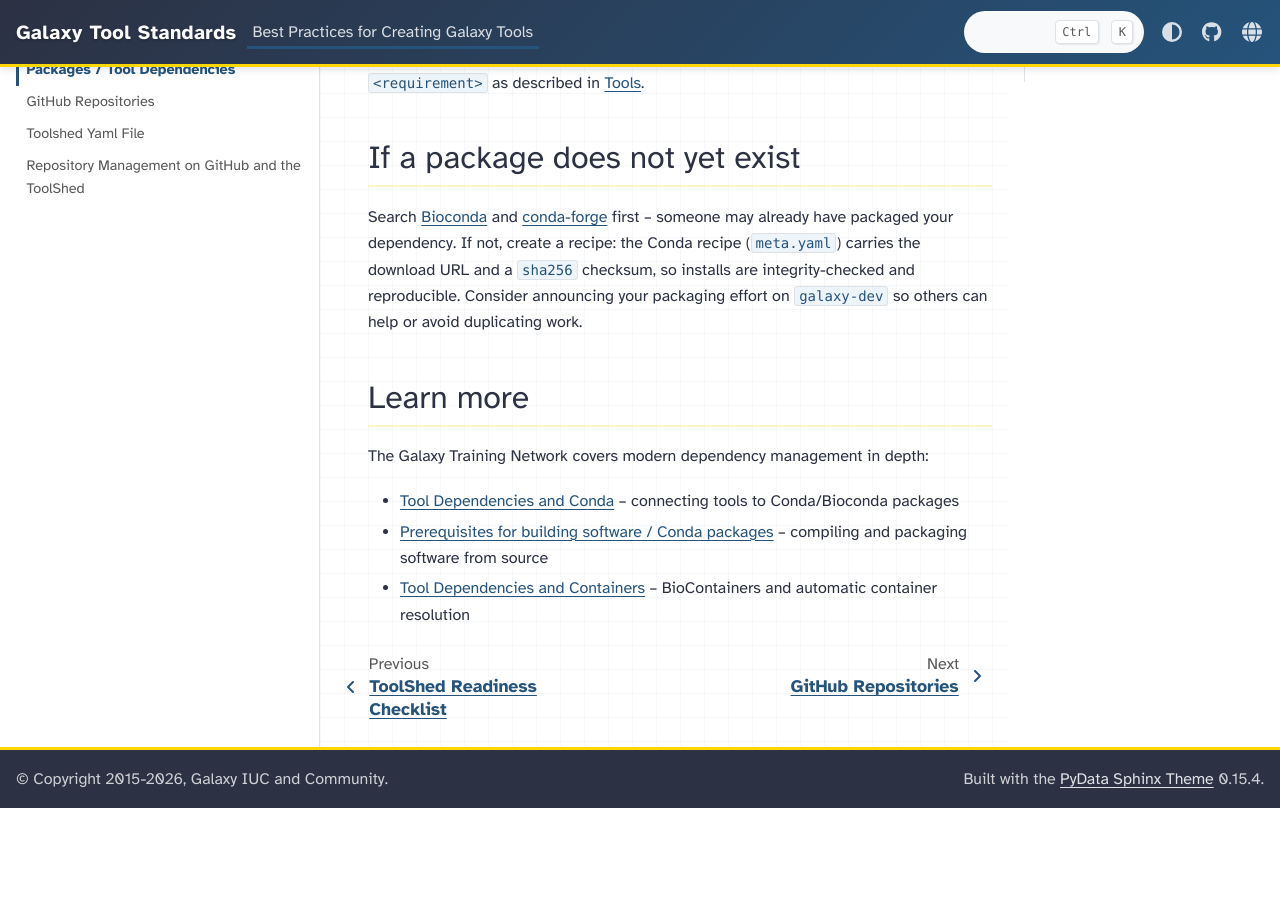
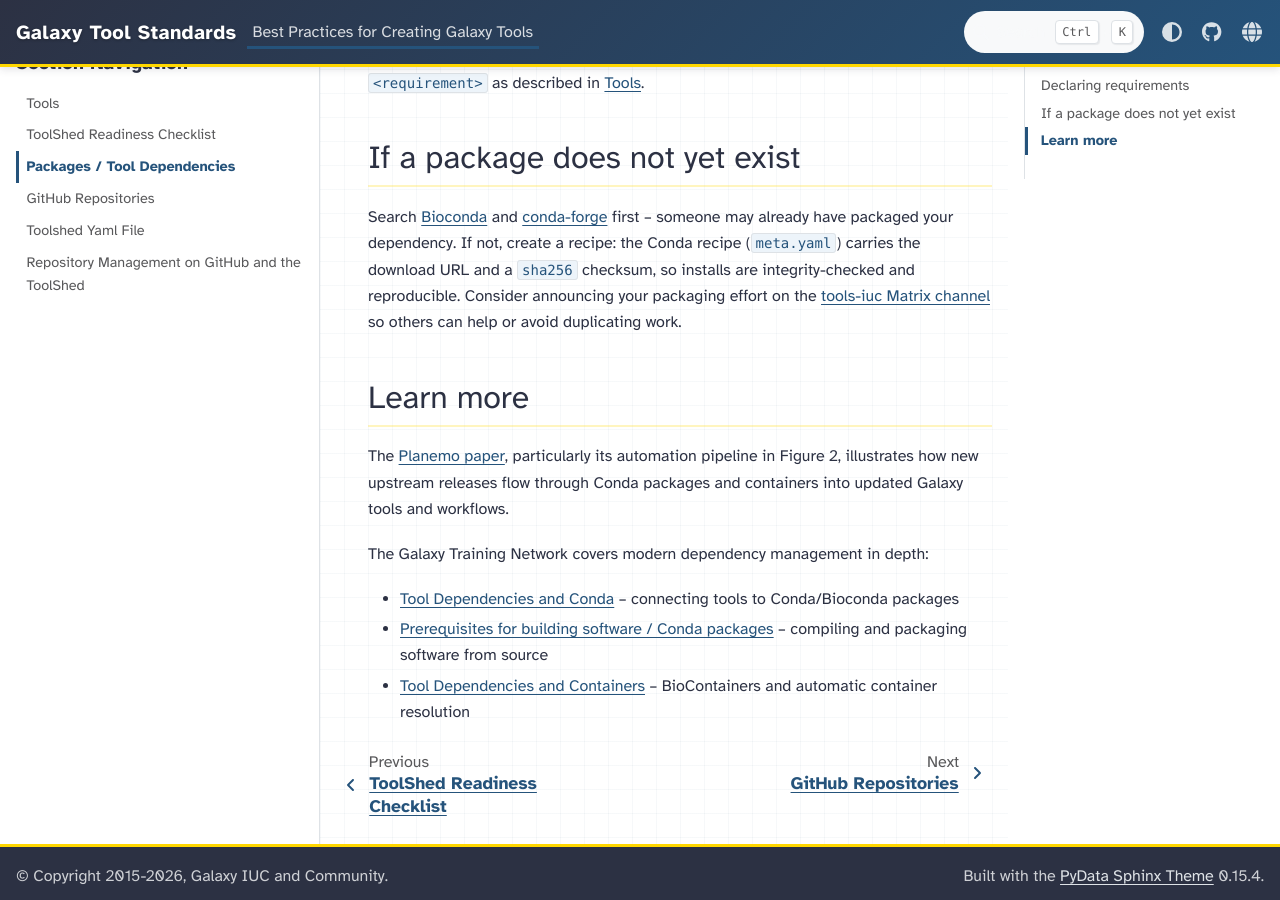
Before and after one commit to galaxy-iuc/standards, a Sphinx documentation site: the page built from docs/best_practices/package_xml.rst, in a window 1280 px wide and 900 px high, scrolled down 694 px. Built offline with Sphinx 7.4.7 and the PyData theme 0.15.4, drawn with Linux system fonts in a browser that asks for light colours; before the commit the page ends 1502 px from its top, so only the background shows below that.

Commit message:
Address documentation review feedback

```diff
--- a/docs/best_practices/package_xml.rst
+++ b/docs/best_practices/package_xml.rst
@@ -36,11 +36,16 @@ Search `Bioconda <https://bioconda.github.io/>`__ and `conda-forge
 <https://conda-forge.org/>`__ first -- someone may already have packaged your
 dependency. If not, create a recipe: the Conda recipe (``meta.yaml``) carries
 the download URL and a ``sha256`` checksum, so installs are integrity-checked
-and reproducible. Consider announcing your packaging effort on ``galaxy-dev`` so
+and reproducible. Consider announcing your packaging effort on the
+`tools-iuc Matrix channel <https://matrix.to/#/#galaxy-iuc_iuc:gitter.im>`__ so
 others can help or avoid duplicating work.
 
 Learn more
 ----------
+
+The `Planemo paper <https://doi.org/10.1101/gr.276963.122>`__, particularly its
+automation pipeline in Figure 2, illustrates how new upstream releases flow
+through Conda packages and containers into updated Galaxy tools and workflows.
 
 The Galaxy Training Network covers modern dependency management in depth:
 
--- a/docs/best_practices/shed_yml.rst
+++ b/docs/best_practices/shed_yml.rst
@@ -33,7 +33,7 @@ toolshed repositories.
 +-----------------------+--------------------------------------------------------------------------------------------------------------------------------------------------------------------------------------------+
 | homepage_url          | This value is currently under debate, but we recommend reading over `#1 <https://github.com/galaxy-iuc/standards/issues/1>`__.                                                             |
 +-----------------------+--------------------------------------------------------------------------------------------------------------------------------------------------------------------------------------------+
-| long_description      | A longer README type description of the package, as tool dependencies do not currently support README files.                                                                               |
+| long_description      | A longer README type description of the tool.                                                                                                                                              |
 +-----------------------+--------------------------------------------------------------------------------------------------------------------------------------------------------------------------------------------+
 | remote_repository_url | This should be the path to the folder in your github repository, on the branch you create releases from (usually master). This will eventually be used with the toolshed for update hooks. |
 +-----------------------+--------------------------------------------------------------------------------------------------------------------------------------------------------------------------------------------+
--- a/docs/index.rst
+++ b/docs/index.rst
@@ -60,6 +60,8 @@ Galaxy Ecosystem
 - `Galaxy Project <https://galaxyproject.org>`__ -- open-source platform for data-intensive research
 - `IUC <https://galaxyproject.org/iuc>`__ -- Intergalactic Utilities Commission, curated community tools
 - `Planemo <https://planemo.readthedocs.io>`__ -- CLI for Galaxy tool and workflow development
+- `Galaxy Tools for Visual Studio Code <https://marketplace.visualstudio.com/items?itemName=davelopez.galaxy-tools>`__
+  -- Galaxy Language Server-powered completion, validation, linting, and more for tool wrappers
 - `Galaxy Training Network <https://training.galaxyproject.org>`__ -- tutorials and training materials
 
 Indices and tables
```
